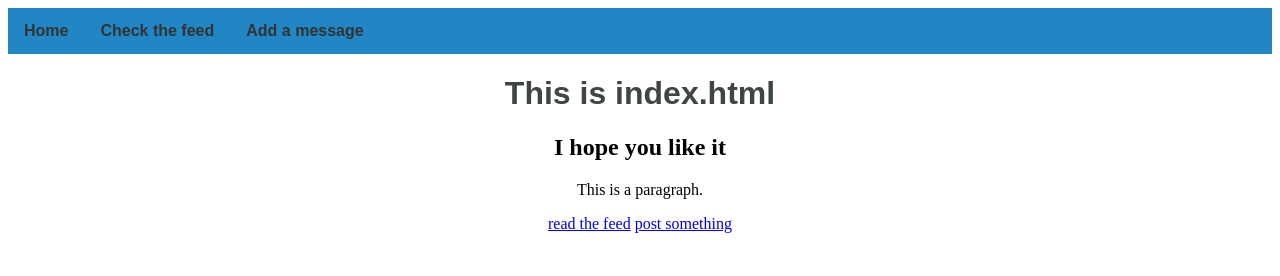
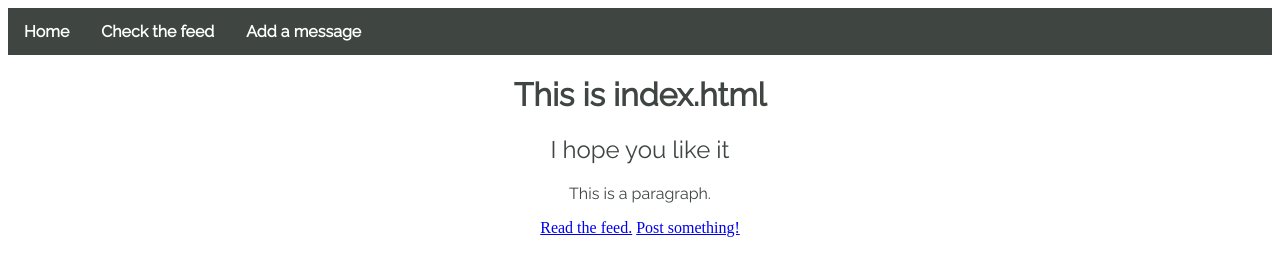
Before and after one commit to girlcodeakl/girlcode2017-term2, a website: page public/index.html in a window 1280 px wide. Drawn offline with Linux system fonts and the light colour scheme.

Commit message:
post and page display/colours done.

```diff
--- a/public/index.html
+++ b/public/index.html
@@ -1,6 +1,11 @@
 
 <!DOCTYPE html>
 <html>
+<head>
+  <link rel="stylesheet" href="style.css">
+  <link href="https://fonts.googleapis.com/css?family=Raleway" rel="stylesheet">
+</head>
+<body>
   <div class="nav-bar">
     <ul>
       <li><a href="http://localhost:3000/">Home</a></li>
@@ -8,14 +13,10 @@
       <li><a href="http://localhost:3000/post.html">Add a message</a></li>
     </ul>
   </div>
-  <head>
-    <link rel="stylesheet" href="style.css">
-  </head>
-  <body>
   <h1>This is index.html</h1>
   <h2>I hope you like it</h2>
   <p>This is a paragraph.</p>
-      <a href="feed.html">read the feed</a>
-      <a href="post.html">post something</a>
+  <a href="feed.html">Read the feed.</a>
+  <a href="post.html">Post something!</a>
 </body>
 </html>
--- a/public/style.css
+++ b/public/style.css
@@ -8,8 +8,9 @@ body {
 }
 
 input {
-    border: 10px solid #3F464C;
+    border: 2px solid #3F464C;
     background-color: #FFF6E5;
+    border-radius: 5px;
     color: #3F464C;
     display:block;
     margin:auto;
@@ -24,25 +25,35 @@ input {
 button {
    color: #F464C;
    background-color: #FFF6E5;
-   border: 20px solid #2186C4;
+   border: 2px solid #3F464C;
+   border-radius: 5px;
    padding: 20px;
    font-size: 20px;
 }
 html {
-  background-color: #ffffff;
+  background-color: #FFFFFF;
 }
 h1 {
   color: #3F4642;
   font-family: 'Raleway', sans-serif;
 }
-
+h2 {
+  color: #3F4642;
+  font-family: 'Raleway', sans-serif;
+  font-weight: lighter;
+}
+p{
+  color: #3F4642;
+  font-family: 'Raleway', sans-serif;
+  font-weight: lighter;
+}
 .message {
   color: #3F4642;
   margin: 10px;
   padding: 10px;
-  border: 2px solid #FF8066;
+  border: 2px solid #A2DEFA;
   border-radius: 5px;
-  background-color: #FFF6E5;
+  background-color: #A2DEFA;
 
 }
 .author{
@@ -57,7 +68,7 @@ ul {
     margin: 0;
     padding: 0;
     overflow: hidden;
-    background-color: #2186C4;
+    background-color: #3F4642;
     font-family: 'Raleway', sans-serif;
     font-weight: bold;
 }
@@ -68,7 +79,7 @@ li {
 
 li a {
     display: block;
-    color: #333333;
+    color: #FFFFFF;
     text-align: center;
     padding: 14px 16px;
     text-decoration: none;
```
Also changed, not shown: public/post.html (+1 -0 lines). Lines whose indentation alone changed are shown as unchanged.
